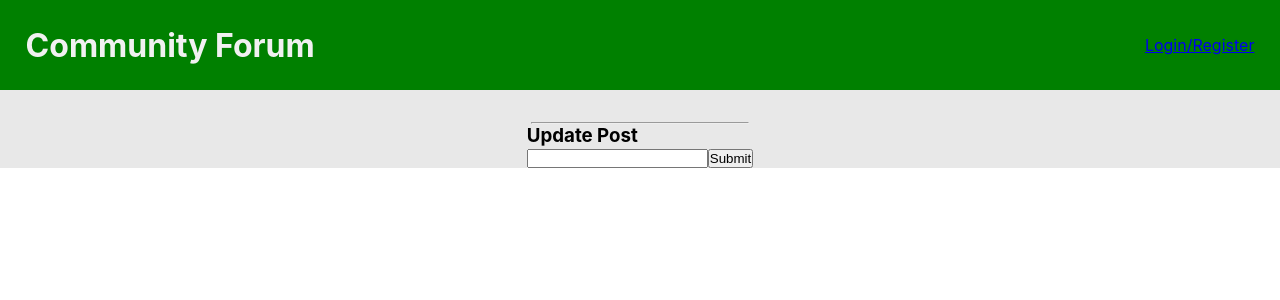
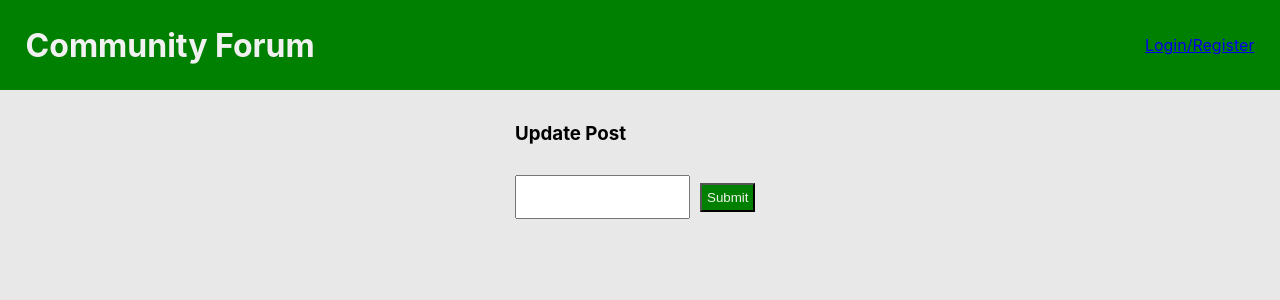
Before and after one commit to llsween95/neighborhood-app, a React (Create React App) app in the folder client/: page /posts/1/edit in a window 1280 px wide. Shown: the top 300 px of the page. Built offline with nearby package versions, Linux system fonts and the light colour scheme; no server answers; the HTML template or start-up script is replaced by a standard one.

Commit message:
update post css

```diff
--- a/client/src/components/Main/Login/Login.css
+++ b/client/src/components/Main/Login/Login.css
@@ -10,6 +10,7 @@
   flex-direction: column;
   align-items: center;
   justify-content: space-around;
+  width: 250px;
 }
 
 .login h3 {
--- a/client/src/components/Main/Posts/Posts.css
+++ b/client/src/components/Main/Posts/Posts.css
@@ -57,6 +57,24 @@ hr {
   margin: 0 2%;
 }
 
+.update-container {
+  height: 100vh;
+  width: 250px;
+}
+
+.update-container input {
+  margin-top: 30px;
+  padding: 5% 10%;
+  width: 175px;
+}
+
+.update-container button {
+  margin-left: 10px;
+  padding: 2%;
+  background-color: green;
+  color: #f1f1f1;
+}
+
 
 
 @media screen and (max-width: 480px) {
--- a/client/src/components/Main/Posts/UpdatePost.jsx
+++ b/client/src/components/Main/Posts/UpdatePost.jsx
@@ -1,4 +1,5 @@
 import React, { Component } from 'react'
+import './Posts.css'
 
 export default class UpdatePost extends Component {
 
@@ -38,6 +39,7 @@ export default class UpdatePost extends Component {
     const { putPost, history, post } = this.props;
 
     return (
+      <div className="update-container">
         <form onSubmit={(e) => {
           e.preventDefault();
           putPost(post.id, this.state);
@@ -46,7 +48,6 @@ export default class UpdatePost extends Component {
             content: ''
           })
         }}>
-        <hr />
           <h3>Update Post</h3>
           <input
             id="id"
@@ -56,6 +57,7 @@ export default class UpdatePost extends Component {
           />
           <button>Submit</button>
         </form>
+      </div>
     )
   }
 }
```
Lines whose indentation alone changed are shown as unchanged.
